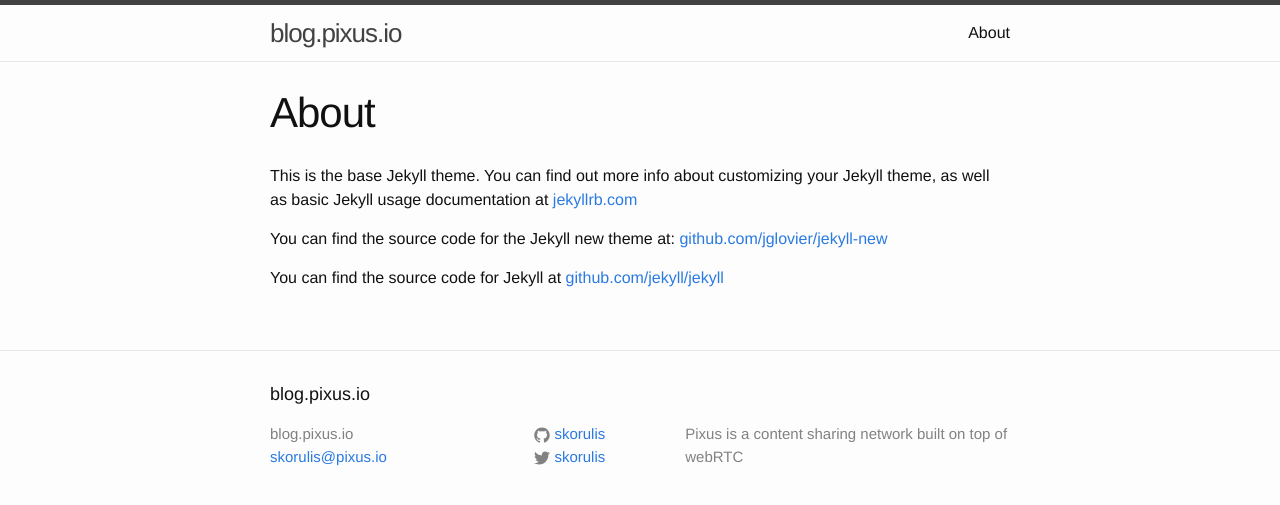
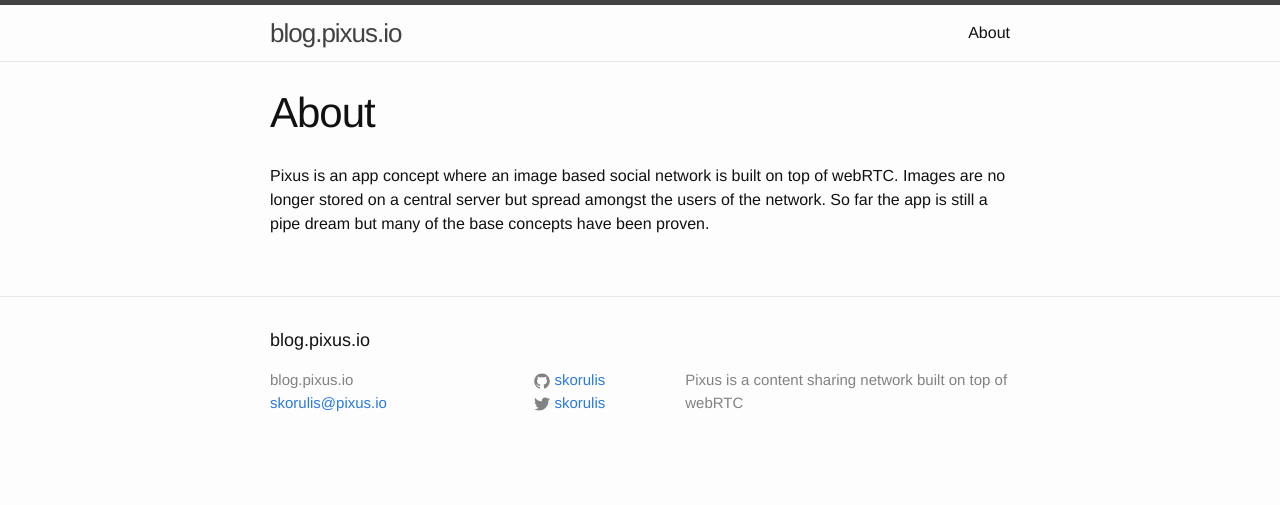
Before and after one commit to skorulis/pixus-blog, a Jekyll site: the page built from about.md, in a window 1280 px wide. Shown: the top 505 px of the page. Built offline with Jekyll 4.4.1, drawn with Linux system fonts in a browser that asks for light colours.

Commit message:
Fixed up the about page.

```diff
--- a/_posts/2015-05-16-first-steps.markdown
+++ b/_posts/2015-05-16-first-steps.markdown
@@ -10,7 +10,7 @@
 
 So now that I've got the framework for building a blog I need to find somewhere to host it. Jekyll is hosted on [GitHub Pages] and I've seen it mentioned in a few other places so I decided to try it out first. Github actually uses Jekyll directly so all I need to do is push my blog to a new repository with a `gh-pages` branch. Sadly the site itself didn't work as expected but looked exactly how it did when running from a `file://` version. Luckily [Jekyll have a page with instructions](http://jekyllrb.com/docs/github-pages/) for how to fix this. Adding `baseurl: /pixus-blog` to my config file made the page work correctly. I guess if I used Github's wizard this would have been done for me, but as always I like to do things the hard way.
 
-Next up I wanted to give the blog a nice domain using my recently purchased pixus.io. [Github have a page exlaining this](https://help.github.com/articles/setting-up-a-custom-domain-with-github-pages/) though many of the concepts are new to me.
+Next up I wanted to give the blog a nice domain using my recently purchased pixus.io. [Github have a page exlaining this](https://help.github.com/articles/setting-up-a-custom-domain-with-github-pages/) though many of the concepts are new to me. There were only a few CNAME entries I needed to change but it was annoying to wait hours for the records to propagate
 
 [GitHub Pages]: http://pages.github.com/
 [jekyll]:      http://jekyllrb.com
--- a/about.md
+++ b/about.md
@@ -4,8 +4,4 @@
 permalink: /about/
 ---
 
-This is the base Jekyll theme. You can find out more info about customizing your Jekyll theme, as well as basic Jekyll usage documentation at [jekyllrb.com](http://jekyllrb.com/)
-
-You can find the source code for the Jekyll new theme at: [github.com/jglovier/jekyll-new](https://github.com/jglovier/jekyll-new)
-
-You can find the source code for Jekyll at [github.com/jekyll/jekyll](https://github.com/jekyll/jekyll)
+Pixus is an app concept where an image based social network is built on top of webRTC. Images are no longer stored on a central server but spread amongst the users of the network. So far the app is still a pipe dream but many of the base concepts have been proven.
```
